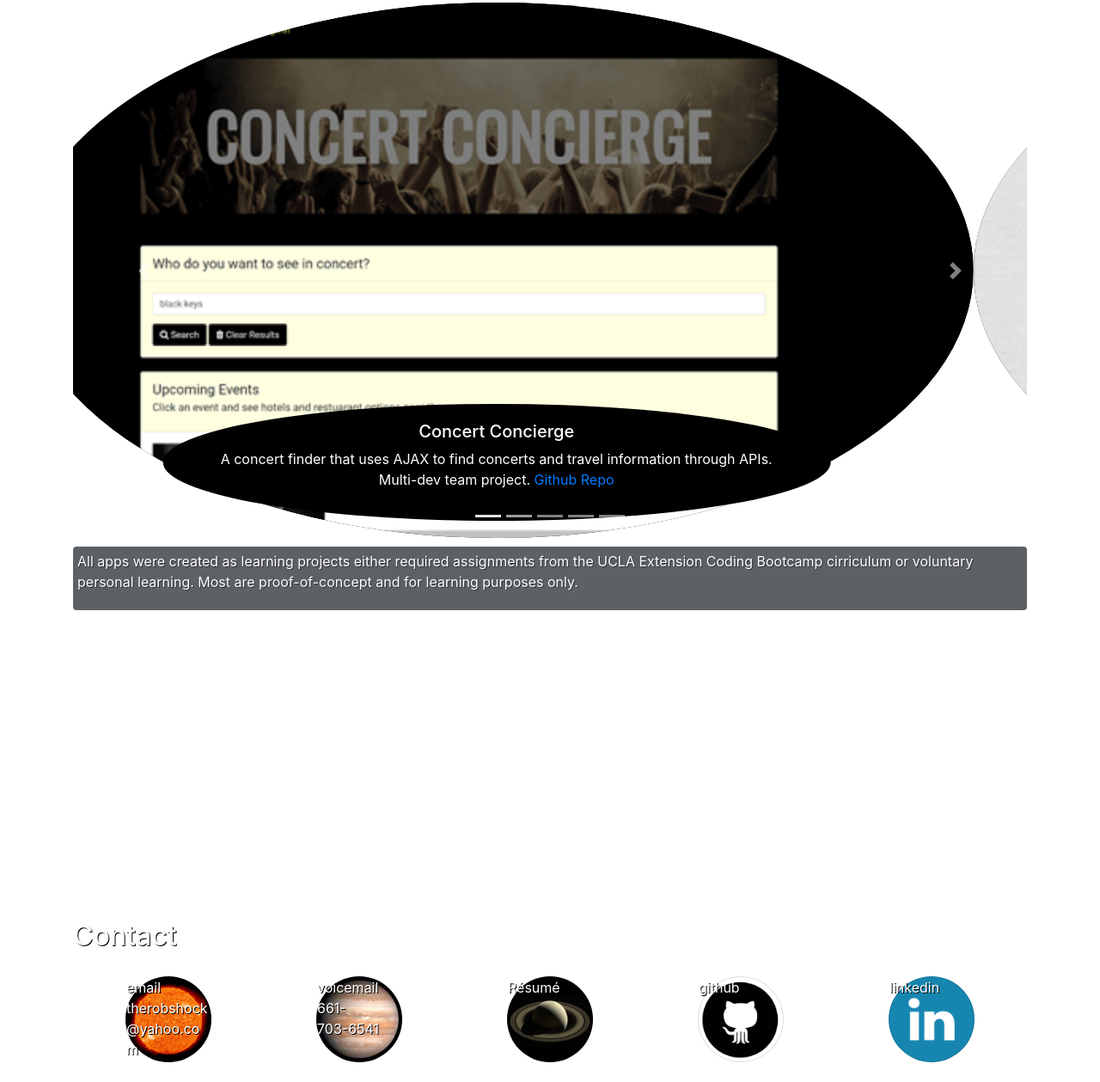
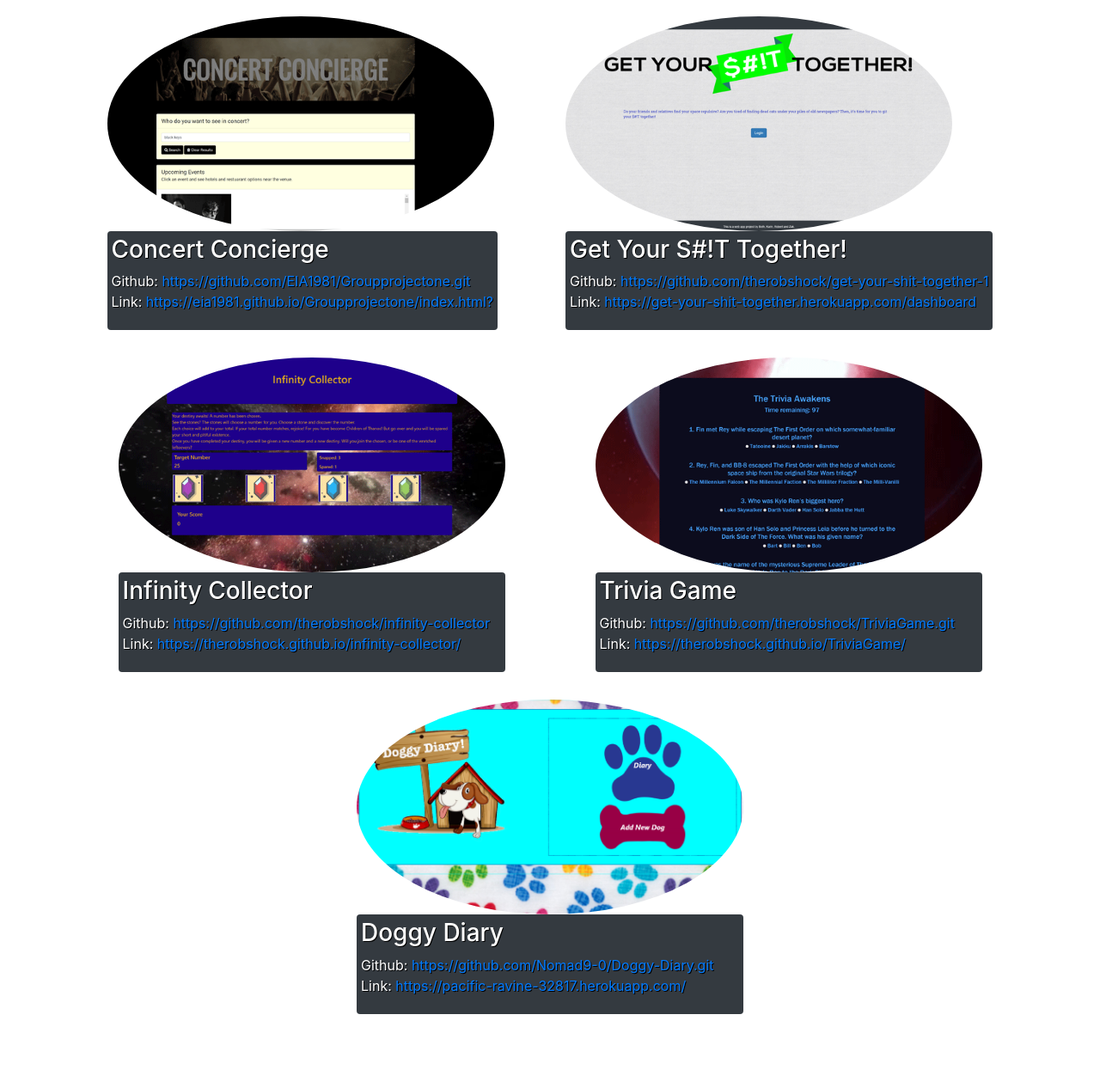
Before and after one commit to therobshock/2019-06-portfolio, a plain HTML site: page index.html in a window 1280 px wide. Shown: the part 2450-3709 px from the top of the page at 86% size. Drawn offline with nearby package versions, Linux system fonts and the light colour scheme.

Commit message:
app portfolio updates

```diff
--- a/assets/css/style.css
+++ b/assets/css/style.css
@@ -20,13 +20,13 @@
 
 body, #welcome,  #prof-frame, #email, #resume, #linkedin, #twitter,
 #voicemail, #github, #html, #jquery, #js, #mongo, #mysql, #node,
-#profile, #react, #bootstrap, #ucla, #css {
+#profile, #react, #bootstrap, #ucla, #css, .app-card {
   background-position: center;
   background-repeat: no-repeat;
 }
 
 #welcome, #prof-frame, #email, #resume, #voicemail, #github, #react,
-#jquery, #mongo, #mysql {
+#jquery, #mongo, #mysql, .app-card {
   background-size: 100%;
 }
 
@@ -57,12 +57,38 @@ body {
   margin: 20px;
 }
 
+.app-card {
+  border-radius: 100%;
+  height: 250px;
+  width: 450px;
+}
+
 #welcome {
   background-image: url("../images/moon.jpg");
 }
 
 #prof-frame {
   background-image: url("../images/close-up-color-colour-73873.jpg");
+}
+
+#app1 {
+  background-image: url("../images/Concert-Concierge.gif");
+}
+
+#app2 {
+  background-image: url("../images/GetYourShitTogether.png");
+}
+
+#app3 {
+  background-image: url("../images/Crystal-Collector.gif");
+}
+
+#app4 {
+  background-image: url("../images/Trivia-Game.gif");
+}
+
+#app5 {
+  background-image: url("../images/doggy-diary.png");
 }
 
 #email {
--- a/index.html
+++ b/index.html
@@ -77,98 +77,116 @@
       </div>
     <div id="portfolio" style="height: 60px;"></div>
       <h2>Portfolio</h2>
-      <div class="bd mb-2">
-          <div id="carouselPortfolio" class="carousel slide" data-ride="carousel">
-            <ol class="carousel-indicators">
-              <li data-target="#carouselPortfolio" data-slide-to="0" class="active"></li>
-              <li data-target="#carouselPortfolio" data-slide-to="1"></li>
-              <li data-target="#carouselPortfolio" data-slide-to="2"></li>
-              <li data-target="#carouselPortfolio" data-slide-to="3"></li>
-              <li data-target="#carouselPortfolio" data-slide-to="4"></li>
-            </ol>
-            <div class="carousel-inner">
-              <div class="carousel-item active">
+              <!--
+              Concert Concierge
+                link: https://eia1981.github.io/Groupprojectone/index.html?
+                git: https://github.com/EIA1981/Groupprojectone.git
+                image: assets/images/Concert-Concierge.gif
+
+              Get Your Shit Together
+                link: https://get-your-shit-together.herokuapp.com/dashboard
+                git: https://github.com/therobshock/get-your-shit-together-1
+                image: assets/images/GetYourShitTogether.png
+
+              Infinity Collector
+                link: https://therobshock.github.io/infinity-collector/
+                git: https://github.com/therobshock/infinity-collector
+                image: assets/images/Crystal-Collector.gif
+
+              Trivia Game:
+                link: https://therobshock.github.io/TriviaGame/
+                git: https://github.com/therobshock/TriviaGame.git
+                image: assets/images/Trivia-Game.gif
+
+              Doggy Diary
+                link: https://pacific-ravine-32817.herokuapp.com/
+                git: https://github.com/Nomad9-0/Doggy-Diary.git
+                image: assets/images/doggy-diary.png
+              -->
+        <div class="d-flex flex-row justify-content-around flex-wrap align-content-around" id="tool-icons" style="margin-bottom: 300px;">
+
+            <div class="m-3">
               <a href="https://eia1981.github.io/Groupprojectone/index.html?" target="_blank">
-                  <img src="assets/images/Concert-Concierge.gif" class="d-block w-100" alt="Concert Concierge">
+                <div class="app-card" id="app1" title="Concert Concierge"></div>
               </a>
-                <div class="carousel-caption d-none d-md-block">
-                  <a href="https://eia1981.github.io/Groupprojectone/index.html?" target="_blank">
-                    <h5>Concert Concierge</h5>
+              <div class="text-light bg-dark rounded" id="" style="padding: 5px;">
+                <a href="https://eia1981.github.io/Groupprojectone/index.html?">
+                  <h3>Concert Concierge</h3>
                 </a>
-                  <p>A concert finder that uses AJAX to find concerts and travel information through APIs.
-                  <br>Multi-dev team project. <a href="https://github.com/EIA1981/Groupprojectone.git" target="_blank">Github Repo</a></p>
+                <p>
+                    Github: <a href="https://github.com/EIA1981/Groupprojectone.git">https://github.com/EIA1981/Groupprojectone.git</a>
+                  <br>Link: <a href="https://eia1981.github.io/Groupprojectone/index.html?">https://eia1981.github.io/Groupprojectone/index.html?</a>
+                  <br>
+                </p>
               </div>
             </div>
-              <div class="carousel-item">
+
+            <div class="m-3">
               <a href="https://get-your-shit-together.herokuapp.com/dashboard" target="_blank">
-                  <img src="assets/images/GetYourShitTogether.png" class="d-block w-100" alt="Infinity Collector">
+                <div class="app-card" id="app2" title="Get Your S#!T Together"></div>
               </a>
-                <div class="carousel-caption d-none d-md-block">
-                  <a href="https://get-your-shit-together.herokuapp.com/dashboard" target="_blank">
-                    <h5>Get Your S#!t Together</h5>
+              <div class="text-light bg-dark rounded" id="" style="padding: 5px;">
+                  <a href="https://get-your-shit-together.herokuapp.com/dashboard">
+                    <h3>Get Your S#!T Together!</h3>
                   </a>
-                  <p>Full-stack ReactJS app using MongoDB to help you declutter yourself.<br><a href="https://github.com/therobshock/groupproject3" target="_blank">Github Repo</a></p>
+                  <p>
+                    Github: <a href="https://github.com/therobshock/get-your-shit-together-1">https://github.com/therobshock/get-your-shit-together-1</a>
+                    <br>Link: <a href="https://get-your-shit-together.herokuapp.com/dashboard">https://get-your-shit-together.herokuapp.com/dashboard</a>
+                    <br>
+                  </p>
                 </div>
               </div>
-              <div class="carousel-item">
-                <a href="https://therobshock.github.io/unit-4-game/" target="_blank">
-                  <img src="assets/images/Crystal-Collector.gif" class="d-block w-100" alt="Infinity Collector">
+
+            <div class="m-3">
+              <a href="https://therobshock.github.io/infinity-collector/" target="_blank">
+                <div class="app-card" id="app3" title="Infinity Collector"></div>
               </a>
-                <div class="carousel-caption d-none d-md-block">
-                  <a href="https://therobshock.github.io/unit-4-game/" target="_blank">
-                    <h5>"Infinity Collector"</h5>
+              <div class="text-light bg-dark rounded" id="" style="padding: 5px;">
+                  <a href="https://therobshock.github.io/infinity-collector/">
+                    <h3>Infinity Collector</h3>
                   </a>
-                  <p>Random numbers game using jQuery. Styled with Bootstrap and CSS. <br><a href="https://github.com/therobshock/unit-4-game.git" target="_blank">Github Repo</a></p>
+                  <p>
+                    Github: <a href="https://github.com/therobshock/infinity-collector">https://github.com/therobshock/infinity-collector</a>
+                    <br>Link: <a href="https://therobshock.github.io/infinity-collector/">https://therobshock.github.io/infinity-collector/</a>
+                    <br>
+                  </p>
                 </div>
               </div>
-              <div class="carousel-item">
+
+            <div class="m-3">
               <a href="https://therobshock.github.io/TriviaGame/" target="_blank">
-                  <img src="assets/images/Trivia-Game.gif" class="d-block w-100" alt="Trivia Awakens">
+                <div class="app-card" id="app4" title="Trivia Game"></div>
               </a>
-                <div class="carousel-caption d-none d-md-block">
-                  <a href="https://therobshock.github.io/TriviaGame/" target="_blank">
-                    <h5>"The Trivia Awakens"</h5>
+              <div class="text-light bg-dark rounded" id="" style="padding: 5px;">
+                  <a href="https://therobshock.github.io/TriviaGame/">
+                    <h3>Trivia Game</h3>
                   </a>
-                  <p>Timed trivia game using jQuery. Styled with Bootstrap and CSS. <br><a href="https://github.com/therobshock/TriviaGame.git" target="_blank">Github Repo</a></p>
+                  <p>
+                    Github: <a href="https://github.com/therobshock/TriviaGame.git">https://github.com/therobshock/TriviaGame.git</a>
+                    <br>Link: <a href="https://therobshock.github.io/TriviaGame/">https://therobshock.github.io/TriviaGame/</a>
+                    <br>
+                  </p>
                 </div>
               </div>
-              <div class="carousel-item">
+
+            <div class="m-3">
               <a href="https://pacific-ravine-32817.herokuapp.com/" target="_blank">
-                  <img src="assets/images/doggy-diary.png" class="d-block w-100" alt="Doggy Diary">
+                <div class="app-card" id="app5" title="Doggy Diary"></div>
               </a>
-                <div class="carousel-caption d-none d-md-block">
-                  <a href="https://pacific-ravine-32817.herokuapp.com/" target="_blank">
-                    <h5>Doggy Diary</h5>
+              <div class="text-light bg-dark rounded" id="" style="padding: 5px;">
+                  <a href="https://pacific-ravine-32817.herokuapp.com/">
+                    <h3>Doggy Diary</h3>
                   </a>
-                  <p>Dog stat tracker using MVC framework with Handlebars and Sequelize database. <br>Uses data to find info about dog breeds.
-                  <br>Multi-dev team project. <a href="https://github.com/Nomad9-0/Doggy-Diary.git" target="_blank">Github Repo</a></p>
+                  <p>
+                    Github: <a href="https://github.com/Nomad9-0/Doggy-Diary.git">https://github.com/Nomad9-0/Doggy-Diary.git</a>
+                    <br>Link: <a href="https://pacific-ravine-32817.herokuapp.com/">https://pacific-ravine-32817.herokuapp.com/</a>
+                    <br>
+                  </p>
                 </div>
               </div>
-              <div class="carousel-item">
-                <a href="https://therobshock.github.io/trainscheduler/" target="_blank">
-                  <img src="assets/images/Train-Scheduler.gif" class="d-block w-100" alt="Train Scheduler">
-                </a>
-                <div class="carousel-caption d-none d-md-block">
-                  <a href="https://therobshock.github.io/trainscheduler/" target="_blank">
-                    <h5>Train Scheduler</h5>
-                  </a>
-                  <p>Back-end proof-of-concept project using firebase database. <br><a href="https://github.com/therobshock/trainscheduler.git" target="_blank">Github Repo</a></p>
+
         </div>
-              </div>
-            </div>
-            <a class="carousel-control-prev" href="#carouselPortfolio" role="button" data-slide="prev">
-              <span class="carousel-control-prev-icon" aria-hidden="true"></span>
-              <span class="sr-only">Previous</span>
-            </a>
-            <a class="carousel-control-next" href="#carouselPortfolio" role="button" data-slide="next">
-              <span class="carousel-control-next-icon" aria-hidden="true"></span>
-              <span class="sr-only">Next</span>
-            </a>
-          </div>
-        </div>
-        <div class="text-light bg-dark rounded" id="message" style="padding: 5px; margin-bottom: 300px">
-          <p>All apps were created as learning projects either required assignments from the UCLA Extension Coding Bootcamp cirriculum or voluntary personal learning. Most are proof-of-concept and for learning purposes only.</p>
-        </div>
+
         <div id="contact" style="height: 60px;"></div>
         <h2>Contact</h2>
         <div class="d-flex flex-row justify-content-around flex-wrap align-content-around" id="contact-icons" style="margin-bottom: 800px;">
```
Lines whose indentation alone changed are shown as unchanged.
